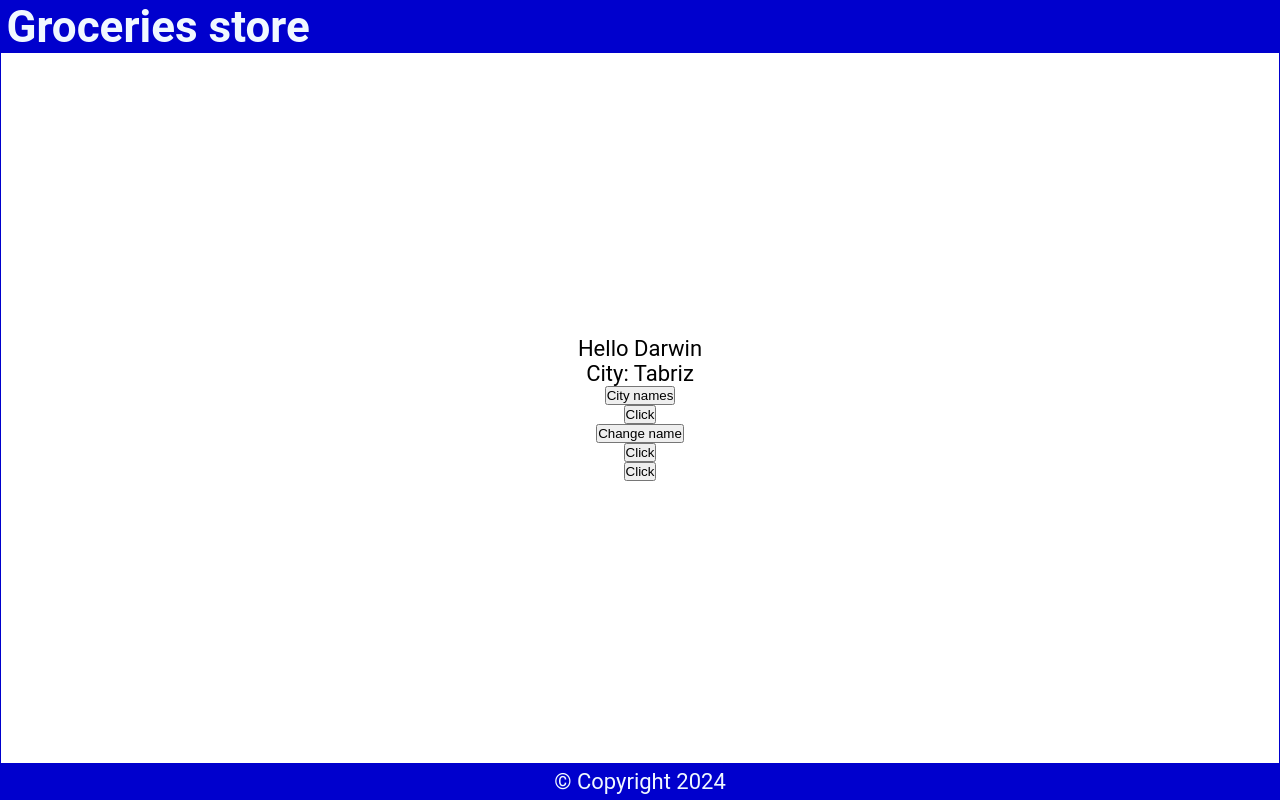
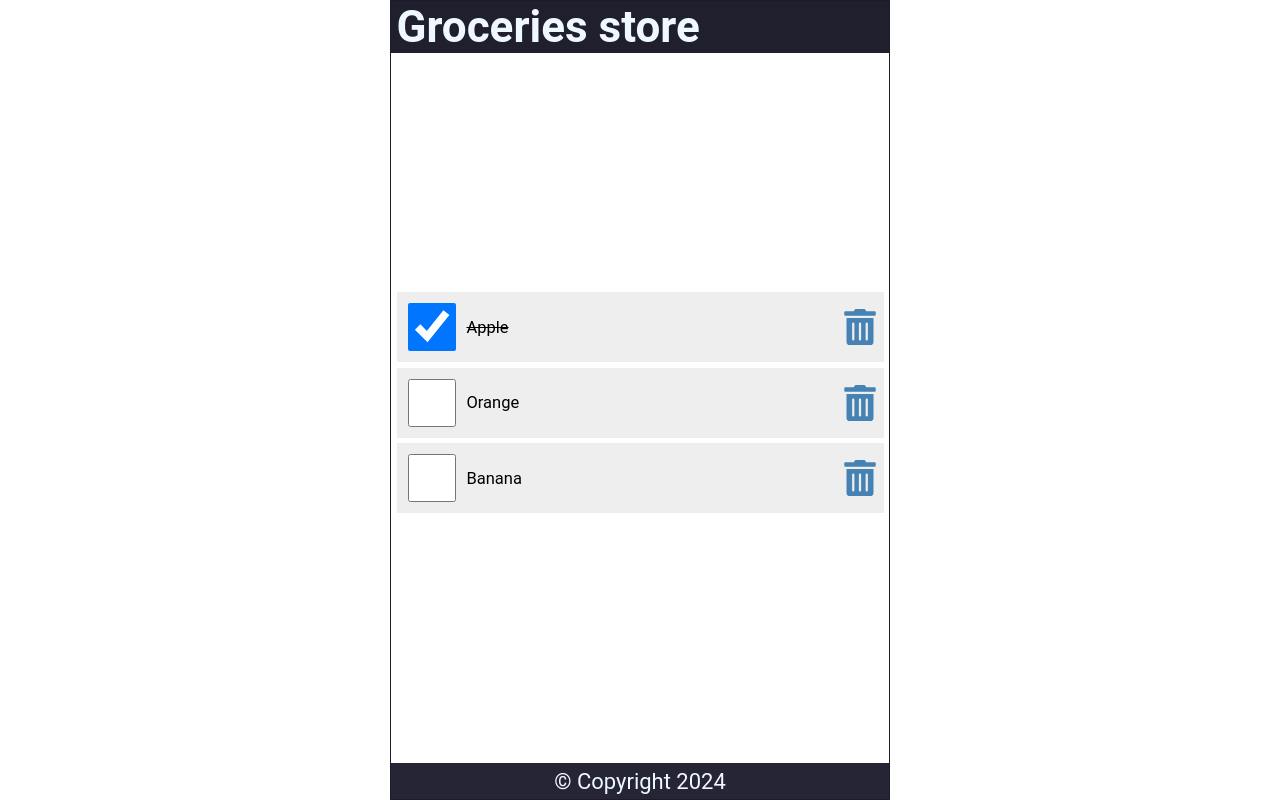
Before and after one commit to A108II/REACT-PROJECT, a React (Create React App) app: page / in a window 1280 px wide. Built offline with nearby package versions, Linux system fonts and the light colour scheme.

Commit message:
list and keys

```diff
--- a/package.json
+++ b/package.json
@@ -4,7 +4,7 @@
   "private": true,
   "dependencies": {
     "@testing-library/jest-dom": "^5.17.0",
-    "@testing-library/react": "^13.4.0",
+    "@testing-library/react": "^12.1.5",
     "@testing-library/user-event": "^13.5.0",
     "react": "^17.0.2",
     "react-dom": "^17.0.2",
@@ -36,6 +36,7 @@
     ]
   },
   "devDependencies": {
-    "@babel/plugin-proposal-private-property-in-object": "^7.21.11"
+    "@babel/plugin-proposal-private-property-in-object": "^7.21.11",
+    "react-icons": "^5.2.1"
   }
 }
--- a/src/content.js
+++ b/src/content.js
@@ -1,58 +1,80 @@
+import { useState } from "react";
+import {FaTrashAlt} from "react-icons/fa";
+const Content = () => {
+ const [items, setItems] = useState(
+  [
+    {
+      id: 1,
+      checked: true,
+      item: "Apple"
+    },
 
-import { useState } from "react";
-const Content = () => {
-  // name = current state
-  // setName = updated state
-  // useState('Darwin) = default state
- const [name, setName] = useState('Darwin');
- const [count, setcount] = useState(0);
- const [cityName, setCityName] = useState('Tabriz');
+    {
+      id: 2,
+      checked: false,
+      item: "Orange"
+    },
 
- const handleCityNames = () => {
-  const cities = ['Tabriz', 'Tehran', 'Masal', 'Urmiyah'];
-  const index = Math.floor(Math.random() * 4)
-  setCityName(cities[index]);
- }
-  const handleRandomNames = () => {
-    const name = ['Jamie', 'Dwayne', 'Chris'];
-    const int = Math.floor(Math.random() * 3);
-    setName(name[int]);
+    {
+      id: 3,
+      checked: false,
+      item: "Banana"
+    },
+  ]);
+
+  // Here map is a higher order function which takes a callback function as an argument, higher order function either take a function as an argument or return a function as its result
+
+
+  const handleCheck = (id) => {
+    const dynamicItems = items.map((item) => (
+      item.id === id ? {...item, checked: !item.checked} : item
+    ))
+    setItems(dynamicItems);
+    localStorage.setItem('shoppingList', JSON.stringify(dynamicItems));
   }
 
-  // setCount is asynchronous so logging the value of count happens before the update that's why we first see 0 value in terminal when clicking
-  const handleClick = () => {
-    setcount(count + 1);
-    console.log(count);
-  }
-
-  const handleClick2 = (name) => {
-    console.log(`${name} was clicked`);
-  }
-  const handleClick3 = (e) => {
-    console.log(e.target.innerText);
+  const handleDelete = (id) => {
+    const dynamicItems = items.filter((item) =>
+    item.id !== id
+    )
+    setItems(dynamicItems);
+    localStorage.setItem('shoppingList' , JSON.stringify(dynamicItems));
   }
 
   return (
     <main>
-      <p>
-        Hello {name}
-      </p>
+    {items.length ? (
+     <ul>
+      {
+        items.map((item) => (
+          <li className="item" key={item.id}>
 
-      <p>
-        City: {cityName}
-      </p>
-      {/*
-      - If we put the operators (), the function gets called immediately without clicking the button
-      - Anonymous function () => {} only gets called after the onclick and function inside which is handleClick2('Hulk')immediately gets called.
-      */}
-      <button onClick={handleCityNames}>City names</button>
-      <button onClick={handleClick}>Click</button>
-      <button onClick={handleRandomNames}>Change name</button>
-      <button onClick={() => handleClick2('Hulk')}>Click</button>
-      {/* Acceessing event object when clicking event */}
-      <button onClick={(e) => handleClick3(e)}>Click</button>
+          <input
+          type="checkbox"
+          checked={item.checked}
+          onChange={() => handleCheck(item.id)}
+          />
+
+          <label
+          style={item.checked ? {textDecoration: 'line-through'} : null}
+          onDoubleClick = {() => handleCheck(item.id)}
+          >{item.item}
+          </label>
+
+          <FaTrashAlt
+          onClick={() => handleDelete(item.id)}
+          role="button"
+          tabIndex="0"/>
+          </li>
+        ))
+      }
+     </ul>
+    ) : (
+      <p style={{marginTop: '2rem'}}>List is empty</p>
+    )}
     </main>
   )
 }
 
+
 export default Content
--- a/src/index.css
+++ b/src/index.css
@@ -10,8 +10,9 @@
 
 body {
   min-height: 100vh;
-  font-family: "Roboto", "Oxygen", "Ubuntu", "Cantarell", "Fira Sans",
-    "Droid Sans", "Helvetica Neue", sans-serif;
+  font-family: 'Roboto', 'Oxygen',
+    'Ubuntu', 'Cantarell', 'Fira Sans', 'Droid Sans', 'Helvetica Neue',
+    sans-serif;
   -webkit-font-smoothing: antialiased;
   -moz-osx-font-smoothing: grayscale;
 }
@@ -23,15 +24,15 @@
   align-items: center;
   height: 100vh;
   width: 100%;
-  max-width: 100%;
-  border: 1px solid mediumblue;
+  max-width: 500px;
+  border: 1px solid rgb(27, 27, 42);
   margin: auto;
 }
 
 header {
   width: 100%;
   padding: 0 0.25em;
-  background-color: mediumblue;
+  background-color: rgb(31, 31, 46);
   color: aliceblue;
   display: flex;
   justify-content: space-between;
@@ -51,8 +52,67 @@
 footer {
   width: 100%;
   padding: 0.25em;
-  background-color: mediumblue;
+  background-color: rgb(37, 37, 53);
   color: aliceblue;
   display: grid;
   place-content: center;
 }
+
+ul {
+  width: 100%;
+  list-style: none;
+  padding: 0 0.25rem 0.25rem;
+}
+
+ul li::before {
+  content: "\200B";
+}
+
+.item {
+  display: flex;
+  justify-content: flex-start;
+  align-items: center;
+  padding: 0.5rem 0 0.5rem 0.5rem;
+  margin: 0.25rem 0;
+  background-color: #eee;
+}
+
+.item:first-child {
+  margin: 0;
+}
+
+.item input[type="checkbox"] {
+  text-align: center;
+  width: 2.5rem;
+  width: 48px;
+  min-width: 48px;
+  height: 2.5rem;
+  height: 48px;
+  min-height: 48px;
+  cursor: pointer;
+  margin-right: 0.5rem;
+}
+
+.item input[type="checkbox"]:focus + label {
+  text-decoration: underline;
+}
+
+.item > label {
+  font-size: 0.75rem;
+  flex-grow: 1;
+}
+
+.item svg {
+  width: 48px;
+  min-width: 48px;
+  height: 36px;
+  font-size: 1rem;
+  color: steelblue;
+  cursor: pointer;
+}
+
+.item svg:focus,
+.item svg:hover {
+  color: red;
+  outline: none;
+}
```
Also changed, not shown: 1 other file (tests, documents, lock files or other folders).
